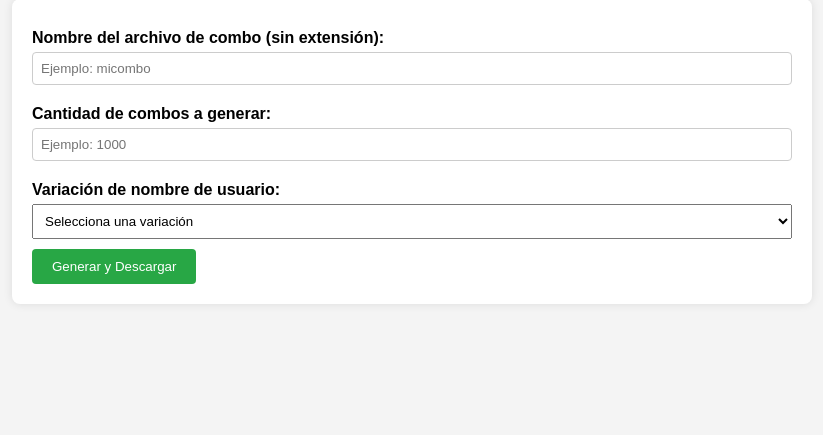
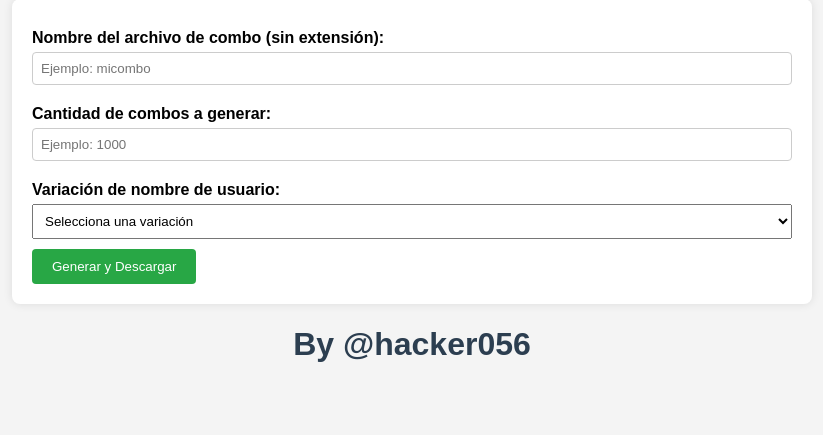
Before and after one commit to hacker056x/Combo, a Flask app: page / in a window 1280 px wide. Shown: the part 79-514 px from the top of the page, without its empty margins (228-1051 px from the left). Run offline with Flask 3, Linux system fonts and the light colour scheme.

Commit message:
Update index.html

```diff
--- a/templates/index.html
+++ b/templates/index.html
@@ -92,5 +92,6 @@
     {% if success %}
         <p class="success">{{ success }}</p>
     {% endif %}
+<h1>By @hacker056</h1>
 </body>
 </html>
```
